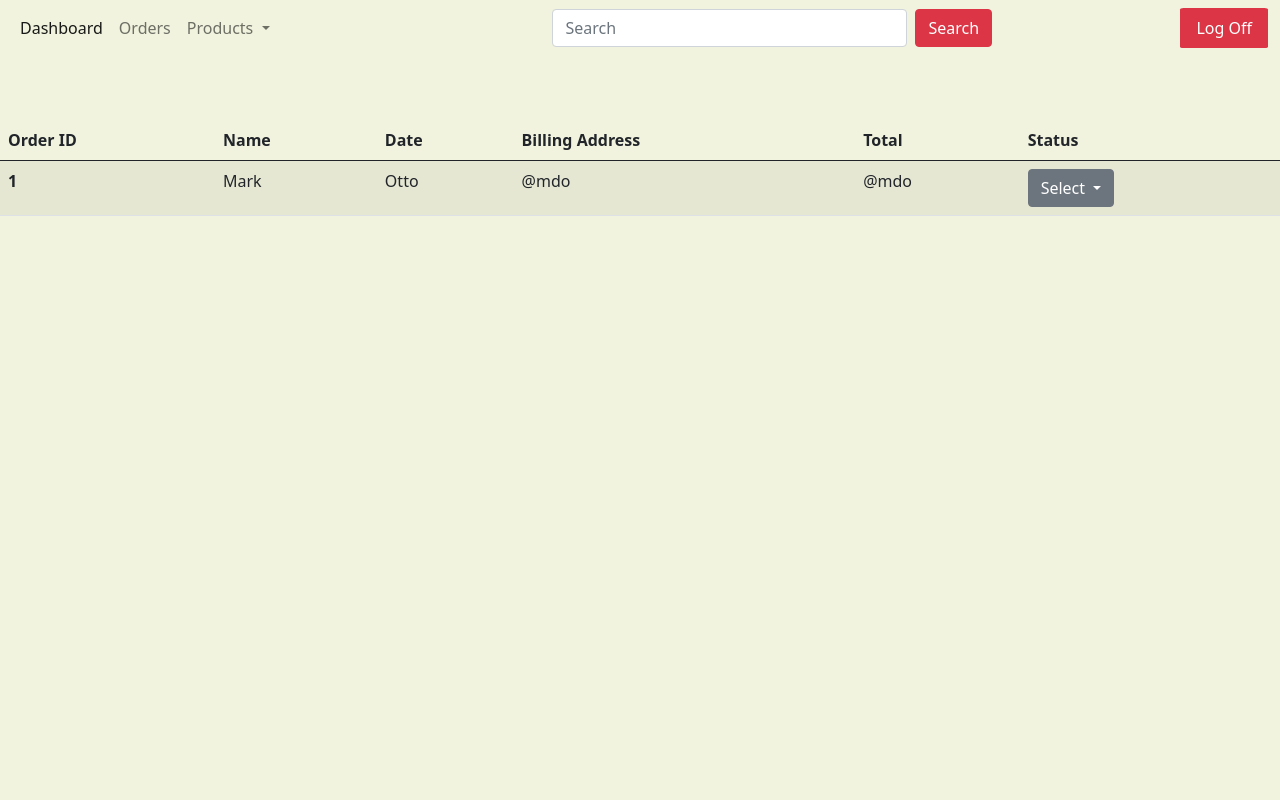
After one commit to Borelli28/ecommerce, a Django app: template ecommerce_app/templates/orders.html in a window 1280 px wide. The commit adds this page. Run offline with Django 3.2, Linux system fonts and the light colour scheme; the template is opened without the code that fills it, so the values that code supplies are empty.

Commit message:
Orders.html

```diff
--- /dev/null
+++ b/ecommerce_app/static/orders_style.css
@@ -0,0 +1,35 @@
+/* * {
+  outline: 1px dashed red;
+} */
+
+html {
+  height: 100%;
+}
+
+body {
+  background-color: #f1f3de;
+  color: #eb8f8f;
+}
+
+body h1, h2, h3, h4, h5, h6 {
+  color: #ec0101;
+}
+
+nav {
+  margin-bottom: 5%;
+}
+
+  /* Search bar & Buton */
+  nav form {
+    margin-right: 15%;
+    width: 35%;
+  }
+
+  /* nav a:link {
+    color: white;
+  } */
+  nav #logoff-hl {
+    color: white;
+    background-color: #dc3545;
+    border-radius: 4%;
+  }
--- a/ecommerce_app/templates/dashboard.html
+++ b/ecommerce_app/templates/dashboard.html
@@ -20,7 +20,7 @@
               <a class="nav-link active" href="#">Dashboard</a>
             </li>
             <li class="nav-item">
-              <a class="nav-link" href="#">Orders</a>
+              <a class="nav-link" href="dashboard/orders/1">Orders</a>
             </li>
             <li class="nav-item dropdown">
               <a class="nav-link dropdown-toggle" href="#" id="navbarDropdown" role="button" data-bs-toggle="dropdown" aria-expanded="false">
@@ -119,7 +119,7 @@
       </section>
 
     </main>
-
+    <!--  Bootstrap JS script -->
     <script src="https://cdn.jsdelivr.net/npm/bootstrap@5.0.0-beta2/dist/js/bootstrap.bundle.min.js" integrity="sha384-b5kHyXgcpbZJO/tY9Ul7kGkf1S0CWuKcCD38l8YkeH8z8QjE0GmW1gYU5S9FOnJ0" crossorigin="anonymous"></script>
 
   </body>
--- /dev/null
+++ b/ecommerce_app/templates/orders.html
@@ -0,0 +1,92 @@
+<!DOCTYPE html>
+<html lang="en" dir="ltr">
+  <head>
+    <meta charset="utf-8">
+    <link href="https://cdn.jsdelivr.net/npm/bootstrap@5.0.0-beta2/dist/css/bootstrap.min.css" rel="stylesheet" integrity="sha384-BmbxuPwQa2lc/FVzBcNJ7UAyJxM6wuqIj61tLrc4wSX0szH/Ev+nYRRuWlolflfl" crossorigin="anonymous">
+    <title>E-Commerce | Dashboard</title>
+    <title>Dashboard | Orders</title>
+    {% load static %}
+    <link rel="stylesheet" href="{% static 'orders_style.css' %}">
+  </head>
+  <body>
+
+    <!-- Navbar -->
+    <nav class="navbar navbar-expand-lg navbar-light .bg-transparent">
+      <div class="container-fluid navbar-color">
+        <div class="collapse navbar-collapse" id="navbarSupportedContent">
+          <ul class="navbar-nav me-auto mb-2 mb-lg-0">
+            <li class="nav-item">
+              <a class="nav-link active" href="/dashboard">Dashboard</a>
+            </li>
+            <li class="nav-item">
+              <a class="nav-link" href="/orders/1">Orders</a>
+            </li>
+            <li class="nav-item dropdown">
+              <a class="nav-link dropdown-toggle" href="#" id="navbarDropdown" role="button" data-bs-toggle="dropdown" aria-expanded="false">
+                Products
+              </a>
+              <ul class="dropdown-menu" aria-labelledby="navbarDropdown">
+                <li><a class="dropdown-item" href="#">Action</a></li>
+                <li><a class="dropdown-item" href="#">Another action</a></li>
+                <li>
+                  <hr class="dropdown-divider">
+                </li>
+                <li><a class="dropdown-item" href="#">Something else here</a></li>
+              </ul>
+            </li>
+          </ul>
+          <form class="d-flex">
+            <input class="form-control me-2" type="search" placeholder="Search" aria-label="Search">
+            <button class="btn btn-danger" type="submit">Search</button>
+          </form>
+          <div class="nav-item">
+            <a class="nav-link active" id="logoff-hl" href="/clear">Log Off</a>
+          </div>
+        </div>
+      </div>
+    </nav>
+
+    <!-- Search Bar -->
+
+    <!-- Orders Table -->
+    <table class="table table-striped">
+      <thead>
+        <tr>
+          <th scope="col">Order ID</th>
+          <th scope="col">Name</th>
+          <th scope="col">Date</th>
+          <th scope="col">Billing Address</th>
+          <th scope="col">Total</th>
+          <th scope="col">Status</th>
+        </tr>
+      </thead>
+      <tbody>
+        <tr>
+          <th scope="row">1</th>
+          <td>Mark</td>
+          <td>Otto</td>
+          <td>@mdo</td>
+          <td>@mdo</td>
+          <!--  Status drop down menu -->
+          <td>
+            <div class="dropdown">
+              <a class="btn btn-secondary dropdown-toggle" href="#" role="button" id="dropdownMenuLink" data-bs-toggle="dropdown" aria-expanded="false">
+                Select
+              </a>
+
+              <ul class="dropdown-menu" aria-labelledby="dropdownMenuLink">
+                <li><a class="dropdown-item" href="#">Action</a></li>
+                <li><a class="dropdown-item" href="#">Another action</a></li>
+                <li><a class="dropdown-item" href="#">Something else here</a></li>
+              </ul>
+            </div>
+          </td>
+        </tr>
+      </tbody>
+
+    </table>
+
+    <!-- Bootsrtrap JS Link -->
+    <script src="https://cdn.jsdelivr.net/npm/bootstrap@5.0.0-beta2/dist/js/bootstrap.bundle.min.js" integrity="sha384-b5kHyXgcpbZJO/tY9Ul7kGkf1S0CWuKcCD38l8YkeH8z8QjE0GmW1gYU5S9FOnJ0" crossorigin="anonymous"></script>
+  </body>
+</html>
--- a/ecommerce_app/urls.py
+++ b/ecommerce_app/urls.py
@@ -3,5 +3,6 @@ from . import views
 
 urlpatterns = [
     path('', views.login),
-    path('dashboard', views.dashboard)
+    path('dashboard', views.dashboard),
+    path('dashboard/orders/<int:id>', views.orders)
 ]
```
Also changed, not shown: ecommerce_app/views.py (+9 -0 lines).
